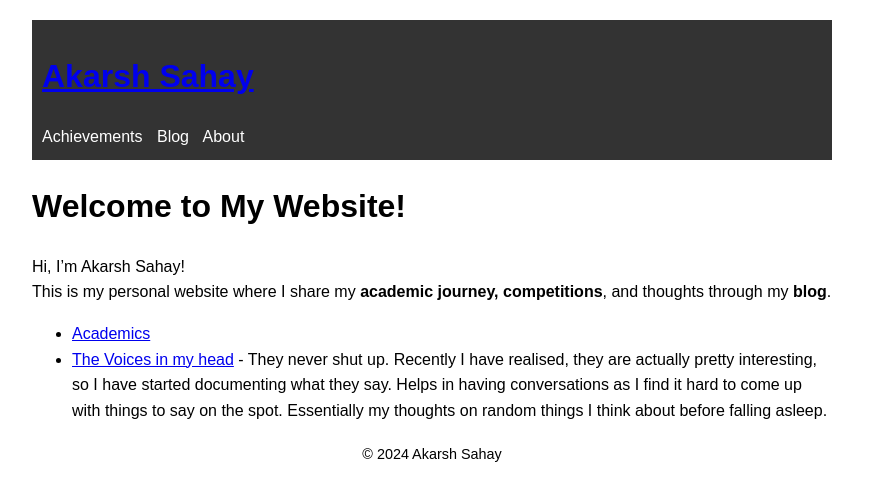
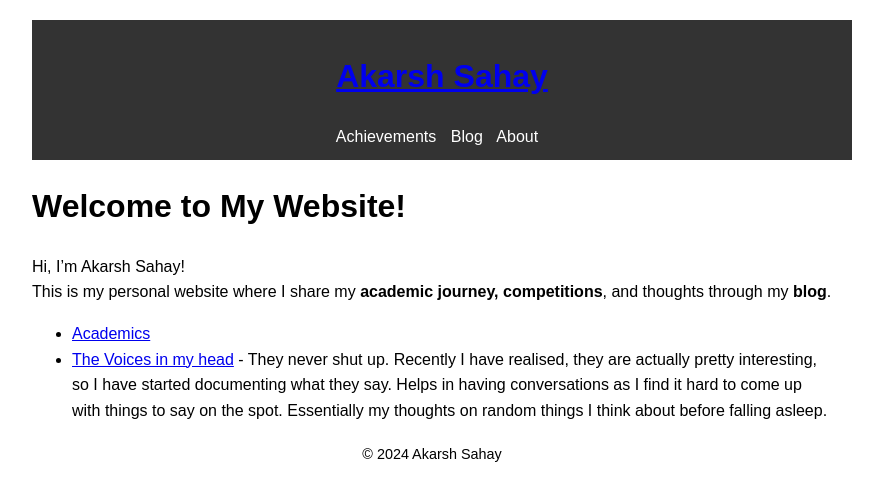
Before and after one commit to aCARsh/aCARsh.github.io, a Jekyll site: the page built from index.md, in a window 1280 px wide. Shown: the top 501 px of the page, without its empty margins (208-1091 px from the left). Built offline with Jekyll 4.4.1, drawn with Linux system fonts in a browser that asks for light colours.

Commit message:
Update style.css

```diff
--- a/assets/style.css
+++ b/assets/style.css
@@ -9,6 +9,8 @@ header {
     background: #333;
     color: white;
     padding: 10px;
+    width: 100%;
+    text-align: center
 }
 nav a {
     color: white;
```
